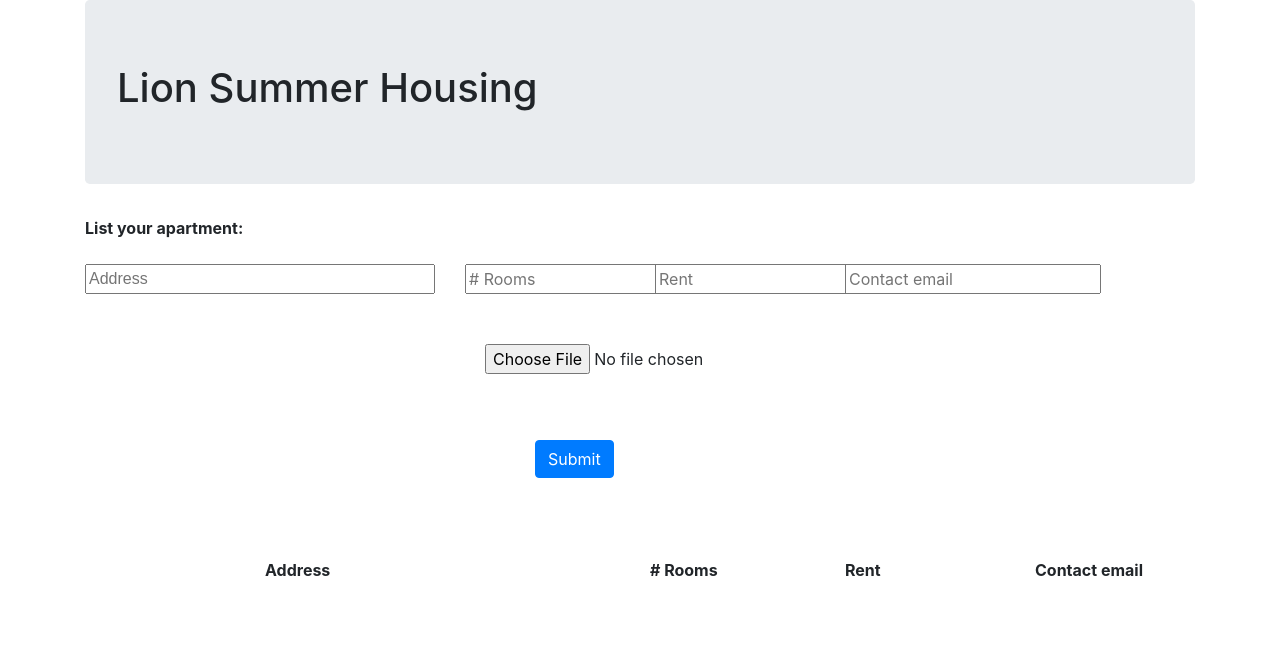
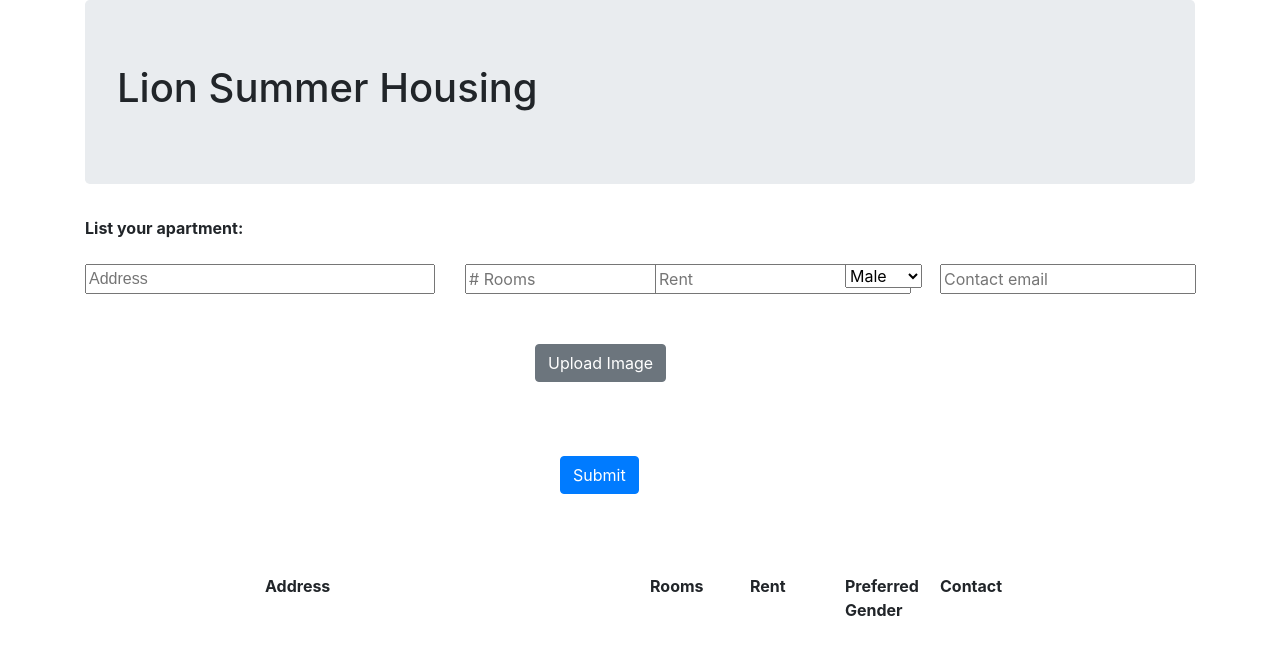
Before and after one commit to tahiyachowdhury/columbia-sub, a Flask app: page /list_apt in a window 1280 px wide. Shown: the top 655 px of the page. Run offline with Flask 2, Linux system fonts and the light colour scheme; some libraries are stand-ins or nearby versions.

Commit message:
UI Enhancements

```diff
--- a/server.py
+++ b/server.py
@@ -12,6 +12,7 @@ rentals = [
         "rooms": 1,
         "rent": 1100,
         "contact": "tc2672@columbia.edu",
+        "gender": "Female",
         "image": "/static/pics/372990927.jpg",
     },
     {
@@ -20,6 +21,7 @@ rentals = [
         "rooms": 1,
         "rent": 1200,
         "contact": "ana@columbia.edu",
+        "gender": "Male",
         "image": "/static/pics/373623068.jpg",
     },
     {
@@ -28,6 +30,7 @@ rentals = [
         "rooms": 1,
         "rent": 1000,
         "contact": "cd345@columbia.edu",
+        "gender": "Female",
         "image": "/static/pics/373711405.jpg",
     },
     {
@@ -36,6 +39,7 @@ rentals = [
         "rooms": 1,
         "rent": 900,
         "contact": "sara@columbia.edu",
+        "gender": "Male",
         "image": "/static/pics/375641684.jpg",
     },
     {
@@ -44,6 +48,7 @@ rentals = [
         "rooms": 2,
         "rent": 1800,
         "contact": "faijac@columbia.edu",
+        "gender": "Female",
         "image": "/static/pics/376129783.jpg",
     },
     {
@@ -52,6 +57,7 @@ rentals = [
         "rooms": 1,
         "rent": 1200,
         "contact": "tony@columbia.edu",
+        "gender": "Male",
         "image": "/static/pics/376196234.jpg",
     },
     {
@@ -60,6 +66,7 @@ rentals = [
         "rooms": 1,
         "rent": 1300,
         "contact": "aj3478@columbia.edu",
+        "gender": "Male",
         "image": "/static/pics/376418293.jpg",
     },
     {
@@ -68,6 +75,7 @@ rentals = [
         "rooms": 2,
         "rent": 1200,
         "contact": "tahiyachowdhury@columbia.edu",
+        "gender": "Male",
         "image": "/static/pics/376581027.jpg",
     },
     {
@@ -76,6 +84,7 @@ rentals = [
         "rooms": 1,
         "rent": 1300,
         "contact": "elizabeth@columbia.edu",
+        "gender": "Female",
         "image": "/static/pics/376691515.jpg",
     },
     {
@@ -84,6 +93,7 @@ rentals = [
         "rooms": 1,
         "rent": 1000,
         "contact": "nj6745@columbia.edu",
+        "gender": "Female",
         "image": "/static/pics/376993127.jpg",
     },
     {
@@ -92,30 +102,34 @@ rentals = [
         "rooms": 1,
         "rent": 1200,
         "contact": "tc2672@columbia.edu",
+        "gender": "Male",
         "image": "/static/pics/377055381.jpg",
     },
     {
         "id": 12,
         "address": "98 W. 116th St & Columbus Ave",
         "rooms": 2,
-        "rent": 2500,
+        "rent": 1050,
         "contact": "hg6785@columbia.edu",
+        "gender": "Male",
         "image": "/static/pics/377063579.jpg",
     },
     {
         "id": 13,
         "address": "345 W. 104th St & Amstardam Ave",
         "rooms": 1,
-        "rent": 1000,
+        "rent": 750,
         "contact": "henryj@columbia.edu",
+        "gender": "Female",
         "image": "/static/pics/377075717.jpg",
     },
     {
         "id": 14,
         "address": "234 W. 113th St & Broadway",
         "rooms": 1,
-        "rent": 1250,
+        "rent": 950,
         "contact": "hji3456@columbia.edu",
+        "gender": "Female",
         "image": "/static/pics/377076799.jpg"
     },
     {
@@ -124,14 +138,16 @@ rentals = [
         "rooms": 1,
         "rent": 900,
         "contact": "gary@columbia.edu",
+        "gender": "Female",
         "image": "/static/pics/377085114.jpg"
     },
     {
         "id": 16,
         "address": "847 W. 111th St & Broadway",
         "rooms": 1,
-        "rent": 1350,
+        "rent": 800,
         "contact": "julia@columbia.edu",
+        "gender": "Male",
         "image": "/static/pics/377089259.jpg"
     },
     {
@@ -140,14 +156,16 @@ rentals = [
         "rooms": 1,
         "rent": 1200,
         "contact": "ted@columbia.edu",
+        "gender": "Male",
         "image": "/static/pics/377125682.jpg"
     },
     {
         "id": 18,
         "address": "45 W. 118th St & Amstardam Ave",
         "rooms": 1,
-        "rent": 1200,
+        "rent": 1100,
         "contact": "jonathan@columbia.edu",
+        "gender": "Female",
         "image": "/static/pics/377132606.jpg"
     },
     {
@@ -156,6 +174,7 @@ rentals = [
         "rooms": 1,
         "rent": 1150,
         "contact": "hi5672@columbia.edu",
+        "gender": "Male",
         "image": "/static/pics/377138619.jpg"
     },
     {
@@ -164,14 +183,16 @@ rentals = [
         "rooms": 1,
         "rent": 1200,
         "contact": "ty4682@columbia.edu",
+        "gender": "Male",
         "image": "/static/pics/377139482.jpg"
     },
     {
         "id": 21,
         "address": "424  W. 102nd St & Amstardam Ave",
         "rooms": 1,
-        "rent": 1300,
+        "rent": 750,
         "contact": "george@columbia.edu",
+        "gender": "Female",
         "image": "/static/pics/377141282.jpg"
     },
     {
@@ -180,22 +201,25 @@ rentals = [
         "rooms": 1,
         "rent": 1000,
         "contact": "eliza@housing.com",
+        "gender": "Female",
         "image": "/static/pics/377168251.jpg"
     },
     {
         "id": 23,
         "address": "138 W. 126th St & Columbus Ave",
         "rooms": 1,
-        "rent": 1200,
+        "rent": 950,
         "contact": "ds3456@columbia.edu",
+        "gender": "Male",
         "image": "/static/pics/3771715542.jpg"
     },
     {
         "id": 24,
         "address": "13 W. 102nd St & Broadway",
         "rooms": 1,
-        "rent": 1200,
+        "rent": 900,
         "contact": "smith@columbia.edu",
+        "gender": "Female",
         "image": "/static/pics/376418293.jpg"
     },
     {
@@ -204,14 +228,16 @@ rentals = [
         "rooms": 1,
         "rent": 800,
         "contact": "shannon@columbia.edu",
+        "gender": "Male",
         "image": "/static/pics/376955031.jpg"
     },
     {
         "id": 26,
         "address": "555 W. 117th St & Manhattan Ave",
         "rooms": 1,
-        "rent": 1100,
+        "rent": 1000,
         "contact": "tara@columbia.edu",
+        "gender": "Female",
         "image": "/static/pics/376960216.jpg"
     },
     {
@@ -220,30 +246,34 @@ rentals = [
         "rooms": 1,
         "rent": 950,
         "contact": "tc2672@columbia.edu",
+        "gender": "Female",
         "image": "/static/pics/376966113.jpg"
     },
     {
         "id": 28,
         "address": "254 W. 103rd St & Amstardam Ave",
         "rooms": 1,
-        "rent": 1200,
+        "rent": 850,
         "contact": "tc2672@columbia.edu",
+        "gender": "Male",
         "image": "/static/pics/377033812.jpg"
     },
     {
         "id": 29,
         "address": "542 W. 118th St & Amstardam Ave",
         "rooms": 1,
-        "rent": 1100,
+        "rent": 750,
         "contact": "aaron@columbia.edu",
+        "gender": "Female",
         "image": "/static/pics/376926787.jpg"
     },
     {
         "id": 30,
         "address": "241 77th street and 3rd Ave",
         "rooms": 1,
-        "rent": 1200,
+        "rent": 600,
         "contact": "taylor@columbia.edu",
+        "gender": "Female",
         "image": "/static/pics/377162737.jpg"
     },
 ]
@@ -306,10 +336,13 @@ def search_rental():
     search_res = []
     room_res = []
     rent_res = []
+    gender_res = []
 
     search = request.get_json()
     search_text = search[0]
     search_room = int(search[1])
+    search_gender = search[3]
+
     if(str(search[2]) != 'Any'):
         search_price = search[2].split('-')
         search_price_low = int(search_price[0])
@@ -333,6 +366,11 @@ def search_rental():
         for data in room_res:
             if(data["rent"] >= search_price_low and data["rent"] <= search_price_high):
                 rent_res.append(data)
+
+        for data in rent_res:
+            if(data["gender"] == search_gender):
+                gender_res.append(data)
+
     else:
         for data in rentals:
             if(data["rooms"] == search_room):
@@ -344,10 +382,15 @@ def search_rental():
             if(data["rent"] >= search_price_low and data["rent"] <= search_price_high):
                 rent_res.append(data)
 
+        for data in rent_res:
+            if(data["gender"] == search_gender):
+                gender_res.append(data)
 
-    return jsonify(search_res = rent_res)
+
+    return jsonify(search_res = gender_res)
 
 
 if __name__ == '__main__':
    #app.run(host='0.0.0.0')
+   application.config['TEMPLATES_AUTO_RELOAD'] = True
    application.run()
--- a/static/rent.js
+++ b/static/rent.js
@@ -44,14 +44,17 @@ var display_rental = function(rental){
 		$(col_address).append(rental["address"])
 		$(row).append(col_address)
 
-		var col_rooms = $("<div class='col-md-2'>")
+		var col_rooms = $("<div class='col-md-1'>")
 		$(col_rooms).append(rental["rooms"])
 		$(row).append(col_rooms)
 
-		var col_rent = $("<div class='col-md-2'>")
+		var col_rent = $("<div class='col-md-1'>")
 		$(col_rent).append(rental["rent"])
 		$(row).append(col_rent)
 
+		var gender_col = $("<div class='col-md-1'>")
+		$(gender_col).append(rental["gender"])
+		$(row).append(gender_col)
 
 		var col_contact = $("<div class='col-md-2'>")
 		$(col_contact).append(rental["contact"])
@@ -83,12 +86,15 @@ var display_rental = function(rental){
 			var divHtml1 = $(col_address).text();
 			var divHtml2 = $(col_rooms).text();
 			var divHtml3 = $(col_rent).text();
+
 			var divHtml4 = $(col_contact).text();
 
-			var textBox1 = $("<div class='col-md-4'> <input id = 'enter_address'/> </div>");
-			var textBox2 = $("<div class='col-md-2'> <input id = 'inpt enter_rooms'/> </div>");
-			var textBox3 = $("<div class='col-md-2'> <input id = 'inpt enter_rent'/> </div>");
+			var textBox1 = $("<div class='col-md-4'> <input id = 'enter_address' /> </div>");
+			var textBox2 = $("<div class='col-md-1'> <input id = 'inpt enter_rooms' style='width:50px;'/> </div>");
+			var textBox3 = $("<div class='col-md-1'> <input id = 'inpt enter_rent'style='width:80px;'/> </div>");
+			var gender_new = $("<div class='col-md-1'> <select id='gender_edit'> <option value='male'>Male</option> <option value='female'>Female</option></select></div>")
 			var textBox4 = $("<div class='col-md-2'> <input id = 'inpt enter_contact'/> </div>");
+
 
 			textBox1.find('input').val(divHtml1);
 			textBox2.find('input').val(divHtml2);
@@ -98,10 +104,11 @@ var display_rental = function(rental){
 			$(col_address).replaceWith(textBox1);
 			$(col_rooms).replaceWith(textBox2);
 			$(col_rent).replaceWith(textBox3);
+			$(gender_col).replaceWith(gender_new);
 			$(col_contact).replaceWith(textBox4);
 
 
-			var saveButton = $("<div class='col-md-2'> <button class='btn btn-primary'>Save</button></div>")
+			var saveButton = $("<div class='col-md-2 save'> <button class='btn btn-primary'>Save</button></div>")
 
 			$(saveButton).click(function(){
 
@@ -111,6 +118,7 @@ var display_rental = function(rental){
 				var room = $.trim( $(textBox2).find('input').val() )
 				var contact = $(textBox4).find('input').val()
 				var rent = $(textBox3).find('input').val()
+				var gender = document.getElementById('gender_edit').value
 
 				$(col_img).remove()
 				$(saveButton).remove()
@@ -118,6 +126,7 @@ var display_rental = function(rental){
 				$(textBox2).remove()
 				$(textBox3).remove()
 				$(textBox4).remove()
+				$(gender_new).remove()
 
 				if($.trim(address) == ""){
 					alert("You must enter an address")
@@ -150,6 +159,7 @@ var display_rental = function(rental){
 					"address": address,
 					"rooms": room,
 					"rent": rent,
+					"gender": gender,
 					"contact": contact,
 					}
 
@@ -206,6 +216,7 @@ var save_rental = function(new_rental){
 
 				alert('Successfully added');
 
+
 				display_rental(rental[rental.length - 1])
 
 				$("#enter_address").val("")
@@ -232,6 +243,8 @@ var submitRental = function(edit){
 	var address = $("#enter_address").val()
 	var room = $.trim( $("#enter_rooms").val() )
 	var rent = $.trim( $("#enter_rent").val() )
+	var gender = document.getElementById('gender').value
+
 
 	if($.trim(address) == ""){
 		alert("You must enter an address")
@@ -264,6 +277,7 @@ var submitRental = function(edit){
 			"address": address,
 			"rooms": room,
 			"rent": rent,
+			"gender": gender,
 			"contact": contact,
 		}
 
--- a/templates/list_rent.html
+++ b/templates/list_rent.html
@@ -52,7 +52,7 @@
 
 		#submit_rental{
 			margin-top: 50px;
-			margin-left: 450px;
+			margin-left: 475px;
 
 		}
 
@@ -70,7 +70,12 @@
 
 		.upload{
 			margin-top: 50px;
-			margin-left: 400px;
+			margin-left: 450px;
+		}
+
+		.save{
+			margin-left: 530px;
+			margin-bottom: 30px;
 		}
 
 		.edit{
@@ -138,6 +143,13 @@
 			<input type="text" id="enter_rent" placeholder="Rent" >
 		</div>
 
+		<div class="col-md-1">
+			<select id="gender">
+			  <option value="male">Male</option>
+			  <option value="female">Female</option>
+			</select>
+		</div>
+
 		<div class="col-md-2">
 			<input type="text" id="enter_contact" placeholder="Contact email" >
 		</div>
@@ -146,7 +158,9 @@
 	</div>
 
 	<form class="upload" action="/action_page.php">
-  		<input type="file" id='image' name="pic" accept="image/*">
+		<label for="image" class="btn btn-secondary">Upload Image</label>
+  		<input type="file" id='image' name="pic" accept="image/*" style="display: none;">
+
 	</form>
 
 	<button class="btn btn-primary" id="submit_rental">Submit</button>
@@ -157,16 +171,20 @@
 			Address
 		</div>
 
-		<div class="col-md-2 room-text">
-			# Rooms
+		<div class="col-md-1 room-text">
+			Rooms
 		</div>
 
-		<div class="col-md-2 rent-text">
+		<div class="col-md-1 rent-text">
 			Rent
 		</div>
 
+		<div class="col-md-1 email-text">
+			Preferred Gender
+		</div>
+
 		<div class="col-md-2 email-text">
-			Contact email
+			Contact
 		</div>
 
 	</div>
```
Also changed, not shown: static/search.js (+21 -6 lines), templates/find_rent.html (+24 -6 lines).
